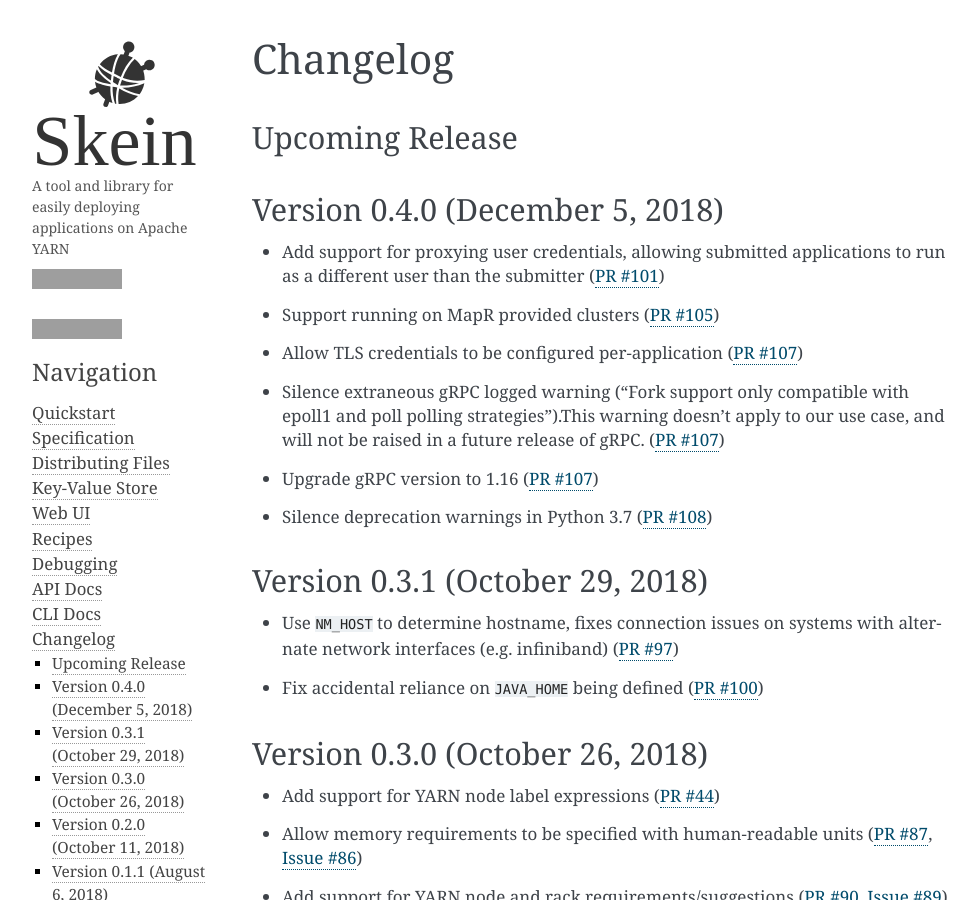
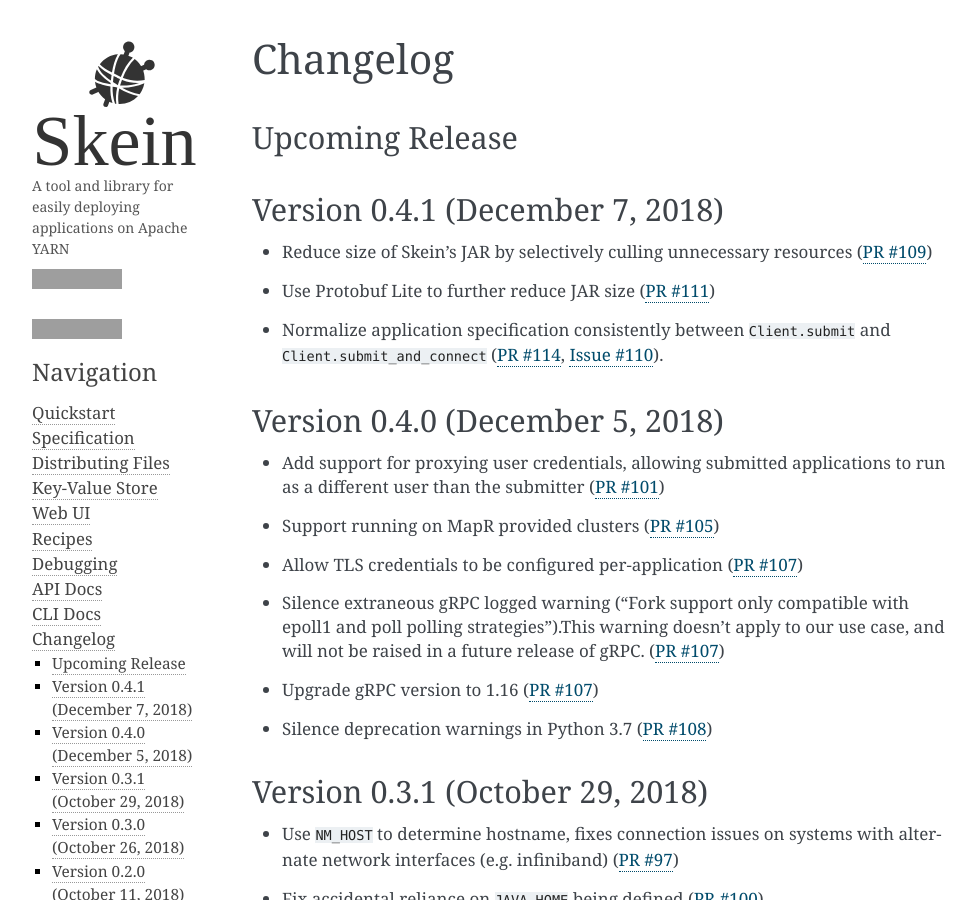
Before and after one commit to jcrist/skein, a Sphinx documentation site: the page built from docs/source/changelog.rst, in a window 1280 px wide and 900 px high, cut to the strip 0-900 px from the top of the window. Shown: the whole strip, without its empty margins (138-1116 px from the left). Built offline with Sphinx 7.4.7, drawn with Linux system fonts in a browser that asks for light colours; the version number could not be read and is left out; grey boxes are pictures that could not be loaded.

Commit message:
Update changelog [skip-tests]

```diff
--- a/docs/source/changelog.rst
+++ b/docs/source/changelog.rst
@@ -3,6 +3,14 @@
 
 Upcoming Release
 ----------------
+
+Version 0.4.1 (December 7, 2018)
+--------------------------------
+
+- Reduce size of Skein's JAR by selectively culling unnecessary resources (:pr:`109`)
+- Use Protobuf Lite to further reduce JAR size (:pr:`111`)
+- Normalize application specification consistently between ``Client.submit``
+  and ``Client.submit_and_connect`` (:pr:`114`, :issue:`110`).
 
 Version 0.4.0 (December 5, 2018)
 --------------------------------
```
